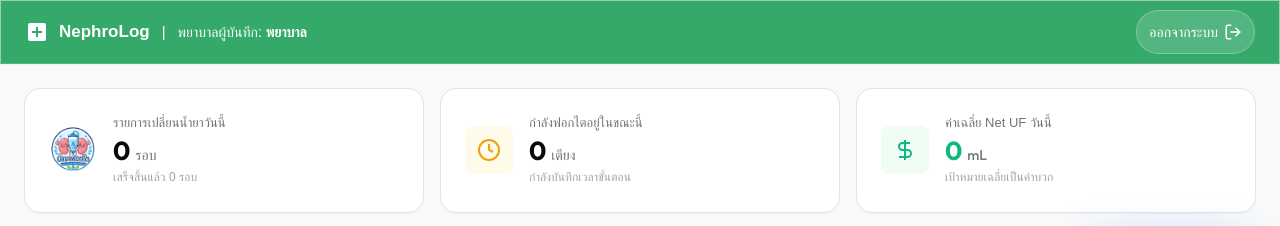
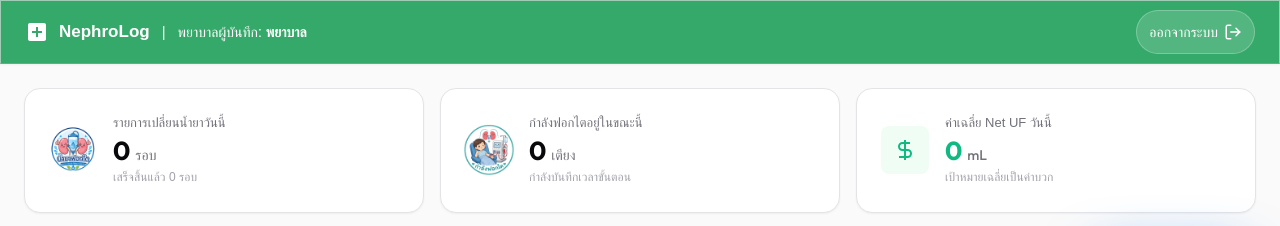
Before and after one commit to iamc9ju/NephroLog, a Next.js app: page /dashboard in a window 1280 px wide. Shown: the top 226 px of the page. Built offline with nearby package versions, Linux system fonts and the light colour scheme; no server answers; a web font is replaced by a local one.

Commit message:
feat: replace clock icon with active dialysis logo in stat card

```diff
--- a/src/app/dashboard/page.tsx
+++ b/src/app/dashboard/page.tsx
@@ -202,8 +202,8 @@ export default function NurseDashboard() {
             </div>
           </div>
           <div className={`${styles.statCard} card`}>
-            <div className={styles.statIcon} style={{ backgroundColor: 'var(--warning-light)', color: 'var(--warning)' }}>
-              <svg width="24" height="24" viewBox="0 0 24 24" fill="none" stroke="currentColor" strokeWidth="2"><circle cx="12" cy="12" r="10"></circle><polyline points="12 6 12 12 16 14"></polyline></svg>
+            <div className={styles.statIcon} style={{ backgroundColor: 'transparent', padding: 0 }}>
+              <img src="/logo-active.png" alt="โลโก้กำลังฟอกไต" width="52" height="52" style={{ objectFit: 'contain', borderRadius: '50%' }} />
             </div>
             <div className={styles.statInfo}>
               <h3>กำลังฟอกไตอยู่ในขณะนี้</h3>
```
Also changed, not shown: public/logo-active.png (added).
